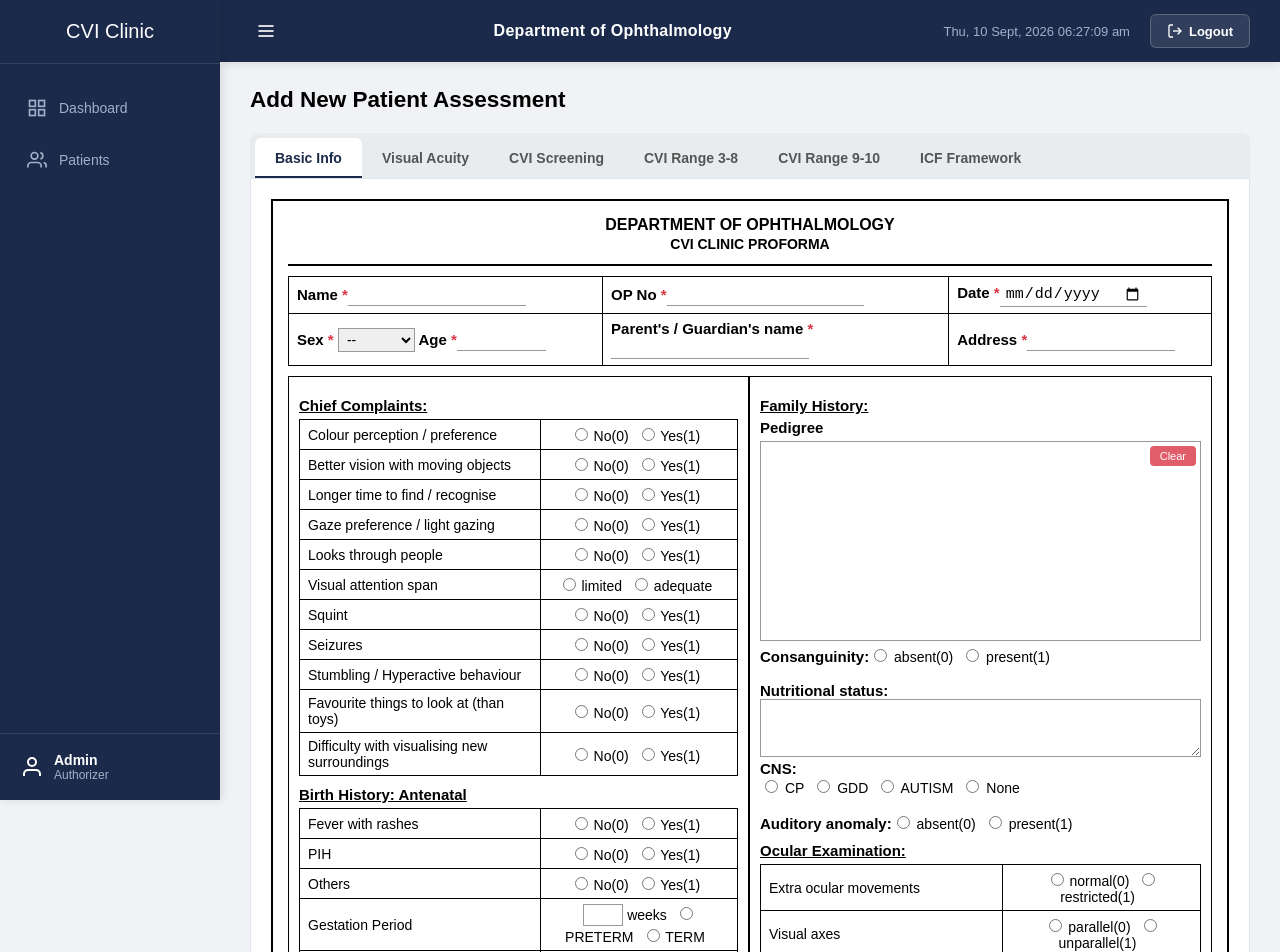
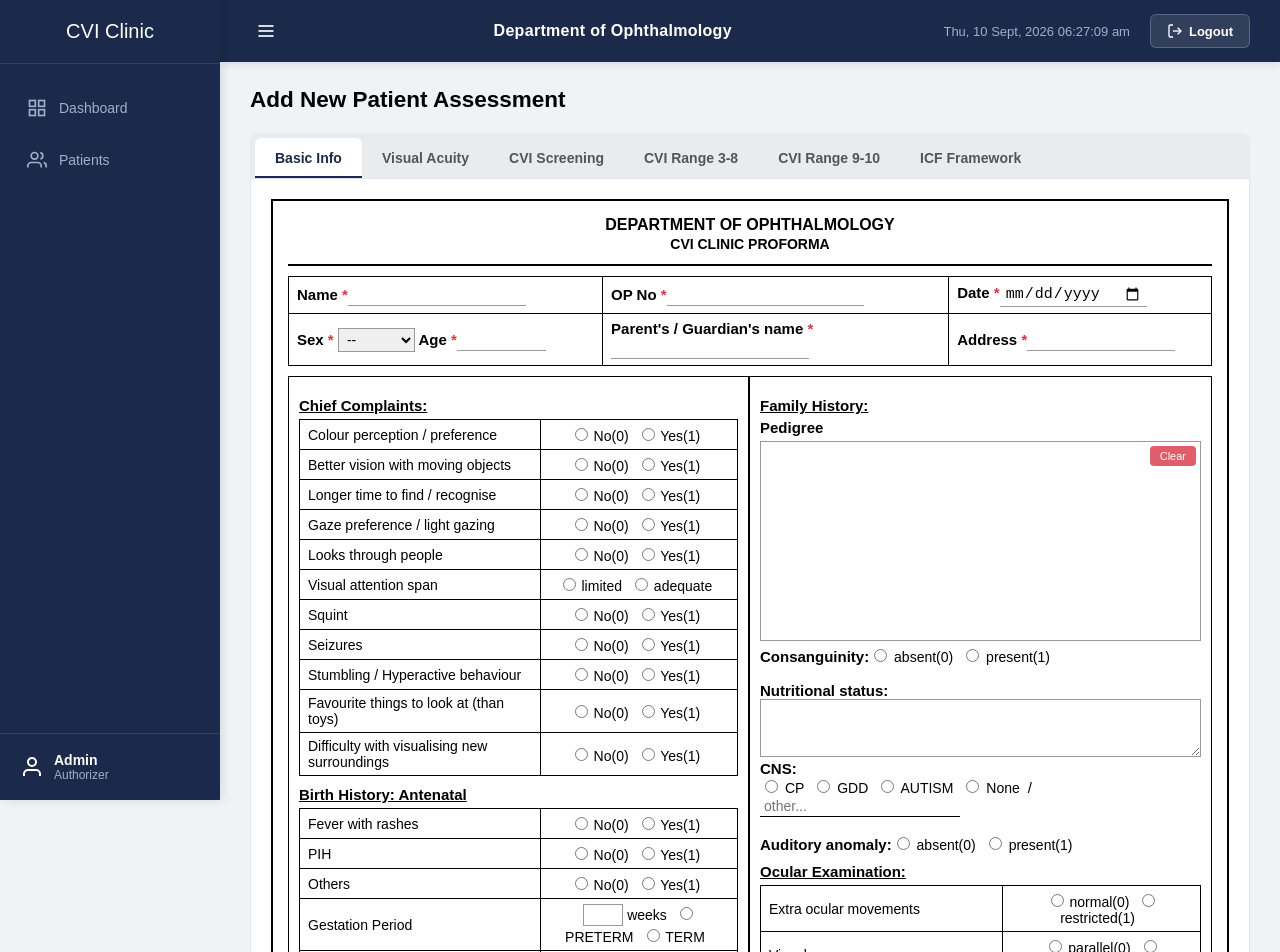
Before and after one commit to pratham2820051/DOO, a React (Vite) app in the folder flu-shot-frontend/: page /add-patient in a window 1280 px wide. Shown: the top 952 px of the page. Built offline with nearby package versions, Linux system fonts and the light colour scheme; no server answers; sample sign-in values are in the browser's storage.

Commit message:
feat: Add text input after CNS radio buttons
- Added text field after CNS options: CP / GDD / AUTISM / _______
- Allows typing additional CNS conditions
- Matches original form design
- Underlined style consistent with form
- Field name: cns_other

```diff
--- a/flu-shot-frontend/src/pages/forms/BasicInfo.jsx
+++ b/flu-shot-frontend/src/pages/forms/BasicInfo.jsx
@@ -224,6 +224,21 @@ function BasicInfo({ onDataChange, initialData }) {
           <Radio name="cns" value="GDD" label="GDD" />
           <Radio name="cns" value="AUTISM" label="AUTISM" />
           <Radio name="cns" value="None" label="None" />
+          / <input
+              type="text"
+              name="cns_other"
+              value={formData.cns_other || ''}
+              onChange={handleChange}
+              style={{
+                border: 'none',
+                borderBottom: '1px solid #000',
+                width: '200px',
+                fontSize: '14px',
+                padding: '2px 4px',
+                outline: 'none'
+              }}
+              placeholder="other..."
+            />
           <br /><br />
 
           <strong>Auditory anomaly:</strong>
```
